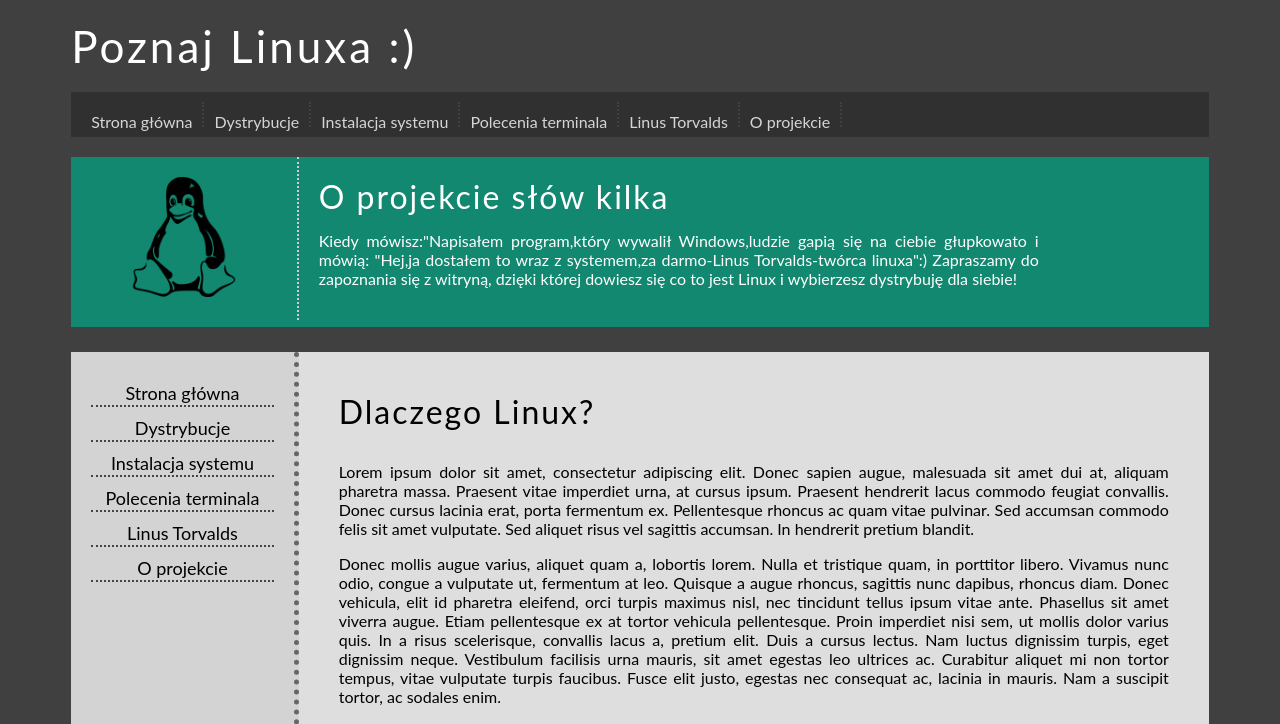
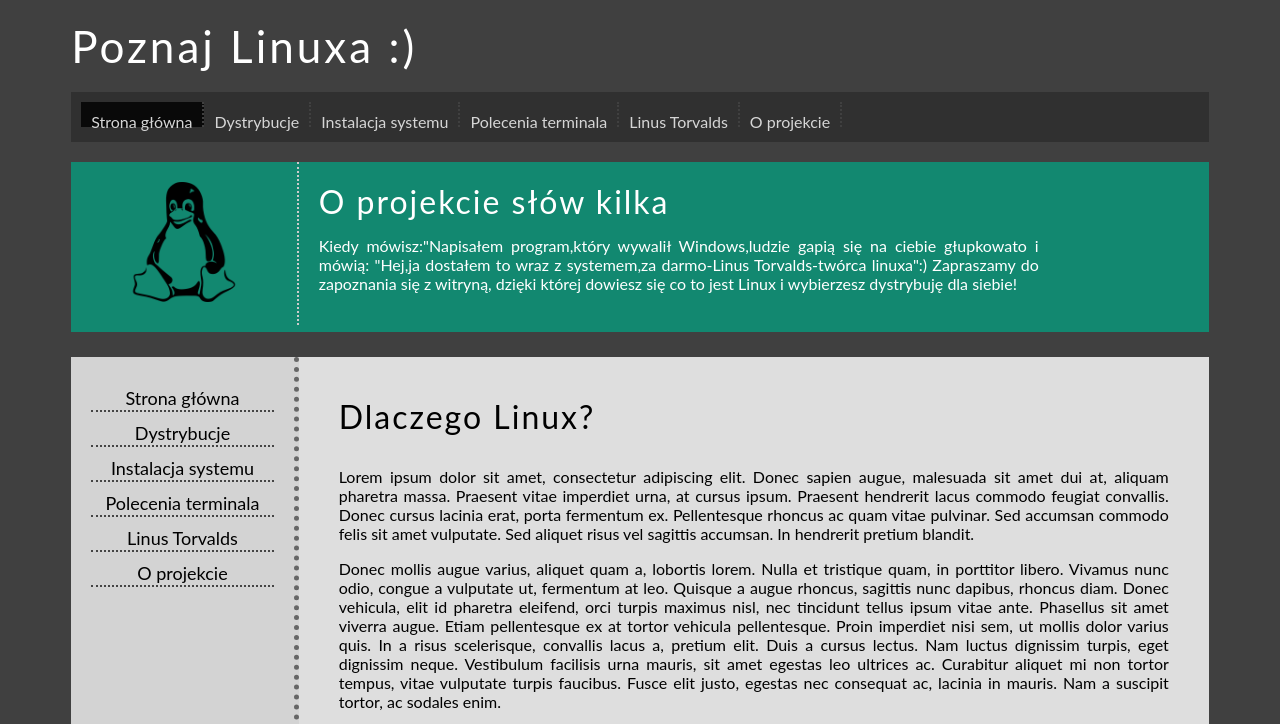
Before and after one commit to roxyburdzy/linux, a plain HTML site: page index.html in a window 1280 px wide. In both pictures the pointer is over the element 142 px from the left and 114 px from the top of the page. Shown: the top 724 px of the page. Drawn offline with Linux system fonts and the light colour scheme.

Commit message:
Update style.css

```diff
--- a/style.css
+++ b/style.css
@@ -25,6 +25,7 @@
   margin-top: 20px;
   color: #ffffff;
   padding: 10px;
+  height: 50px;
 }
 #topbar {
   background-color: #128870;
@@ -90,7 +91,7 @@
   opacity: 0.8;
 }
 
-.option:hovar {
+.option:hover {
   background-color: #000000;
   cursor: pointer;
 }
@@ -101,7 +102,7 @@
   padding: 10px;
   border-bottom: 2px dotted #444444;
 }
-.optioL:hover {
+.optionL:hover {
   background-color: #f36742;
   color: #ffffff;
   cursor: pointer;
```
